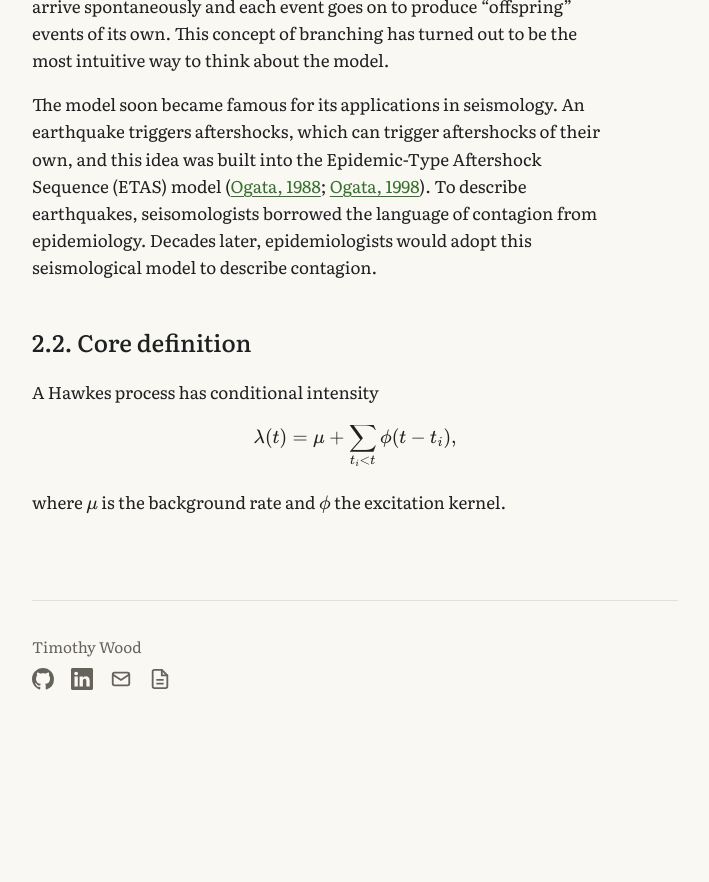
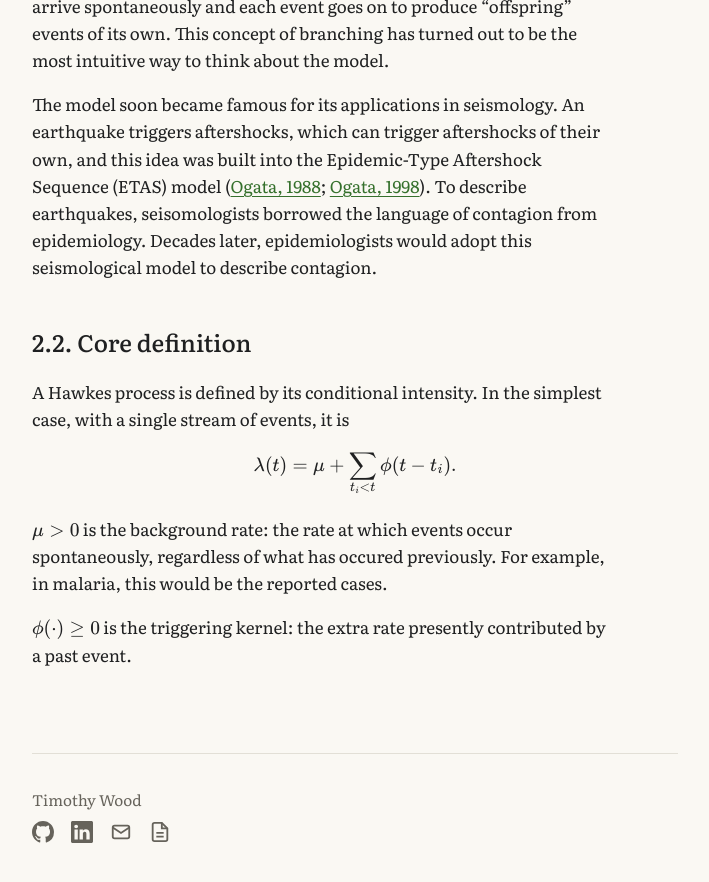
Before and after one commit to timj-wood/timj-wood.github.io, a Jekyll site: the page built from _posts/2026-09-20-hawkes-processes.md, in a window 1280 px wide and 900 px high, scrolled down 3680 px. Shown: the top 882 px of the window, without its empty margins (285-994 px from the left). Built offline with Jekyll 4.4.1, drawn with Linux system fonts in a browser that asks for light colours; before the commit the page ends 4427 px from its top, so only the background shows below that; some of the changed text lies outside the part shown.

Commit message:
Update 2026-09-20-hawkes-processes.md

```diff
--- a/_posts/2026-09-20-hawkes-processes.md
+++ b/_posts/2026-09-20-hawkes-processes.md
@@ -77,8 +77,12 @@ The model soon became famous for its applications in seismology. An earthquake t
 
 ## 2.2. Core definition
 
-A Hawkes process has conditional intensity
+A Hawkes process is defined by its conditional intensity. In the simplest case, with a single stream of events, it is
 
-$$\lambda(t) = \mu + \sum_{t_i < t} \phi(t - t_i),$$
+$$
+\lambda(t) = \mu + \sum_{t_i < t} \phi(t - t_i).
+$$
 
-where $\mu$ is the background rate and $\phi$ the excitation kernel.
+$$\mu > 0$$ is the background rate: the rate at which events occur spontaneously, regardless of what has occured previously. For example, in malaria, this would be the reported cases.
+
+$$\phi(\cdot) \geq 0$$ is the triggering kernel: the extra rate presently contributed by a past event.
```
Also changed, not shown: other parts of _posts/2026-09-20-hawkes-processes.md (+1 -1 lines).
